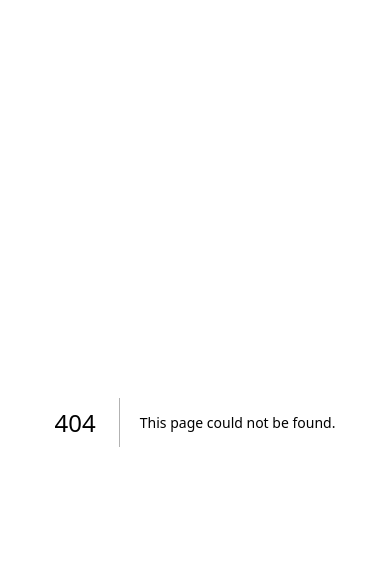
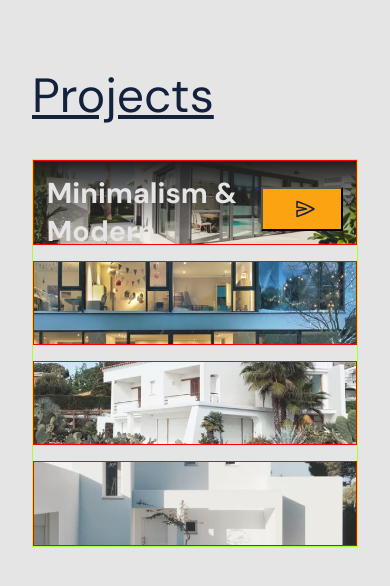
Before and after one commit to alexangria1992/nextjs-architecture-minimalist-landing-page, a Next.js app: page /Components/Projects in a window 390 px wide. Before the commit this address had no page. Shown: the top 586 px of the page. Built offline with nearby package versions, Linux system fonts and the light colour scheme.

Commit message:
Desktop and Mobile Projects section

```diff
--- /dev/null
+++ b/pages/Components/Projects/index.js
@@ -0,0 +1,62 @@
+import React, { useState } from "react";
+import style from "./style.module.css";
+import Button from "../Button";
+
+export default function Projects() {
+  const [appState, changeState] = useState({
+    activeObject: null,
+    objects: [
+      {
+        id: 1,
+        image: "project-1.png",
+        text: "Minimalism & Modern",
+      },
+      {
+        id: 2,
+        image: "project-2.png",
+        text: "Beach ",
+      },
+      {
+        id: 3,
+        image: "project-3.png",
+        text: "Bungalow & Modern",
+      },
+      {
+        id: 4,
+        image: "project-4.png",
+        text: "Colonial & Modern",
+      },
+    ],
+  });
+
+  function toggleActive(key) {
+    changeState({ ...appState, activeObject: appState.objects[key] });
+  }
+
+  const [firstItemActive, setFirstItemActive] = useState(true);
+  return (
+    <div className={style.section_projects} id="projects">
+      <h1>
+        <u>Projects</u>
+      </h1>
+      <div className={style.projects}>
+        {appState.objects.map((item, key) => (
+          <div
+            className={`${style.project} ${
+              appState.objects[key] == appState.activeObject ? style.active : ""
+            } ${key == 0 ? `${firstItemActive ? style.active : ""}` : ""}`}
+            style={{ backgroundImage: `url(/img/${item.image})` }}
+            key={key}
+            onClick={() => {
+              toggleActive(key);
+              setFirstItemActive(false);
+            }}
+          >
+            <h2>{item.text}</h2>
+            <Button icon="Send" />
+          </div>
+        ))}
+      </div>
+    </div>
+  );
+}
--- /dev/null
+++ b/pages/Components/Projects/style.module.css
@@ -0,0 +1,89 @@
+.section_projects {
+  padding: var(--padding-section);
+}
+
+.section_projects > h1 {
+  font-weight: 400;
+  font-size: 3rem;
+  color: var(--dark);
+}
+
+.projects {
+  border: 1px solid greenyellow;
+  display: flex;
+  gap: 1rem;
+}
+.project {
+  background-size: cover;
+  background-position: center;
+  background-repeat: no-repeat;
+  height: 70vh;
+  cursor: pointer;
+  position: relative;
+  flex: 0;
+  transition: all 0.7s ease-in-out;
+  border: 1px solid red;
+}
+
+.project h2,
+.project button {
+  z-index: 1;
+  position: relative;
+  color: var(--secondary);
+  margin: 2rem;
+  opacity: 0;
+  transition: all 0.7s;
+}
+
+.project.active {
+  flex: 5;
+}
+
+.project.active::before {
+  /* border: 1px solid red; */
+  content: "";
+  height: 100%;
+  width: 100%;
+  position: absolute;
+  background: linear-gradient(180deg, #1e1e1e 0%, rgba(30, 30, 30, 0) 35.94%);
+}
+
+.project.active h2,
+.project.active button {
+  opacity: 1;
+}
+
+.project button {
+  bottom: 0;
+  right: 0;
+  position: absolute;
+}
+
+@media screen and (max-width: 767px) {
+  .projects {
+    flex-direction: column;
+  }
+
+  .project {
+    flex: none;
+    height: 10vh;
+  }
+
+  .project.active {
+    /* height: 30vh; */
+    flex: none;
+  }
+
+  .project.active::before {
+    background: linear-gradient(180deg, #1e1e1e 0%, rgba(30, 30, 30, 0) 85%);
+  }
+
+  .project h2 {
+    font-size: 1.8rem;
+  }
+
+  .project h2,
+  .project button {
+    margin: 0.8rem;
+  }
+}
--- a/pages/index.js
+++ b/pages/index.js
@@ -6,6 +6,7 @@ import Navbar from "./Components/Navbar";
 import Hero from "./Components/Hero";
 import Featured from "./Components/Featured";
 import Step from "./Components/Step";
+import Projects from "./Components/Projects";
 const inter = Inter({ subsets: ["latin"] });
 
 export default function Home() {
@@ -15,6 +16,7 @@ export default function Home() {
       <Hero />
       <Featured />
       <Step />
+      <Projects />
     </>
   );
 }
```
